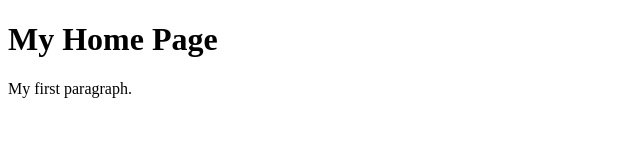
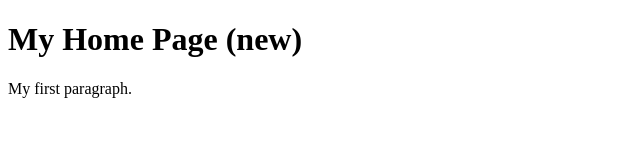
Before and after one commit to monoloc0/git-demo, a plain HTML site: page index.html in a window 1280 px wide. Shown: the whole page, without its empty margins (0-640 px from the left). Drawn offline with Linux system fonts and the light colour scheme.

Commit message:
A few changes for the website

```diff
--- a/index.html
+++ b/index.html
@@ -5,7 +5,7 @@
 </head>
 <body>
 
-<h1>My Home Page</h1>
+<h1>My Home Page (new)</h1>
 <p>My first paragraph.</p>
 
 </body>
```
Also changed, not shown: 1 other file.
